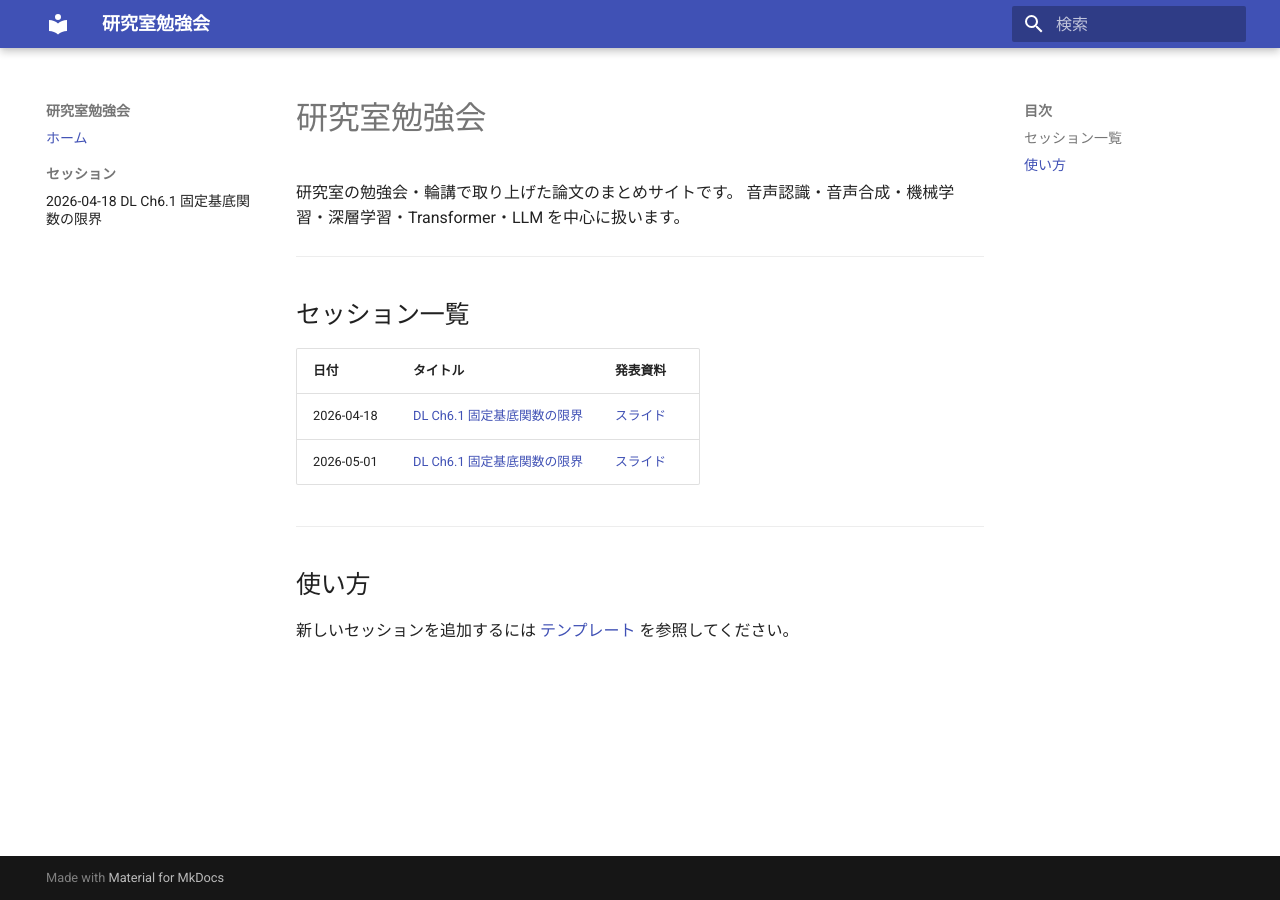
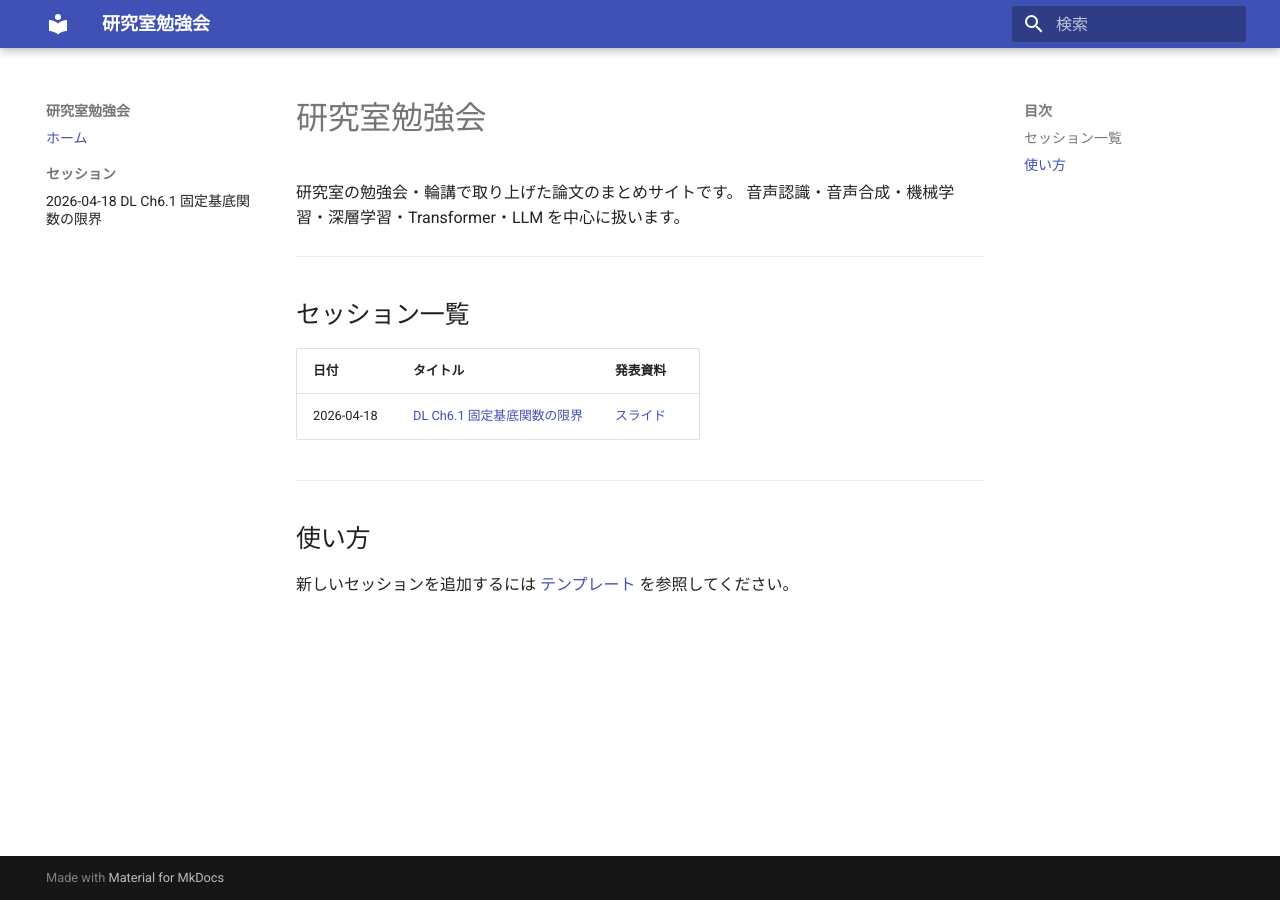
Before and after one commit to shuheikomatsuki/lab-seminars, an MkDocs documentation site: the page built from docs/index.md, in a window 1280 px wide. Built offline with MkDocs 1.6.1 and Material for MkDocs 9.7.7, drawn with Linux system fonts in a browser that asks for light colours.

Commit message:
2026年5月1日のセッション「DL Ch6.1 固定基底関数の限界」を削除し、テンプレートのリンクを修正

```diff
--- a/docs/index.md
+++ b/docs/index.md
@@ -10,10 +10,9 @@
 | 日付 | タイトル | 発表資料 |
 |------|----------|----------|
 | 2026-04-18 | [DL Ch6.1 固定基底関数の限界](sessions/2026-04-18-dl-ch6-1/index.md) | [スライド](sessions/2026-04-18-dl-ch6-1/slides.html) |
-| 2026-05-01 | [DL Ch6.1 固定基底関数の限界](sessions/2026-05-01-dl-ch6-1-test/index.md) | [スライド](sessions/2026-05-01-dl-ch6-1-test/slides.html) |
 
 ---
 
 ## 使い方
 
-新しいセッションを追加するには [テンプレート](https://github.com/komashuhei/lab-seminars/tree/main/templates/session) を参照してください。
+新しいセッションを追加するには [テンプレート](https://github.com/shuheikomatsuki/lab-seminars/tree/main/templates/session) を参照してください。
```
